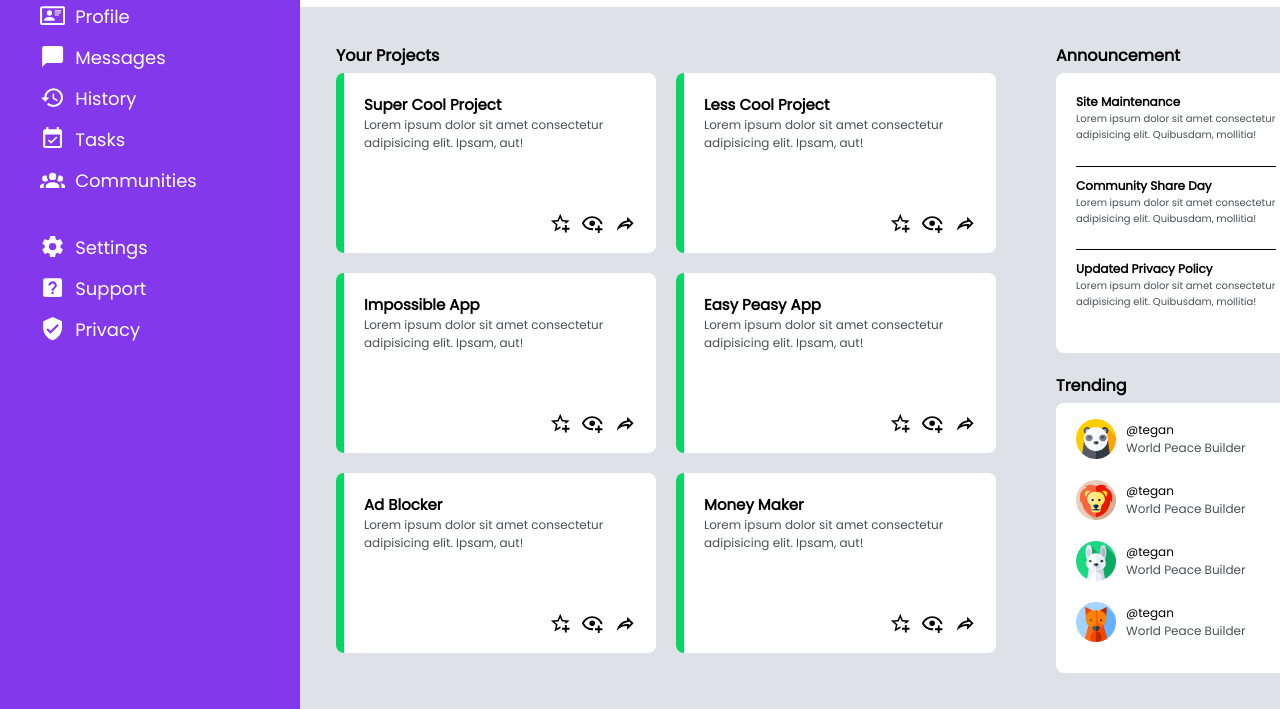
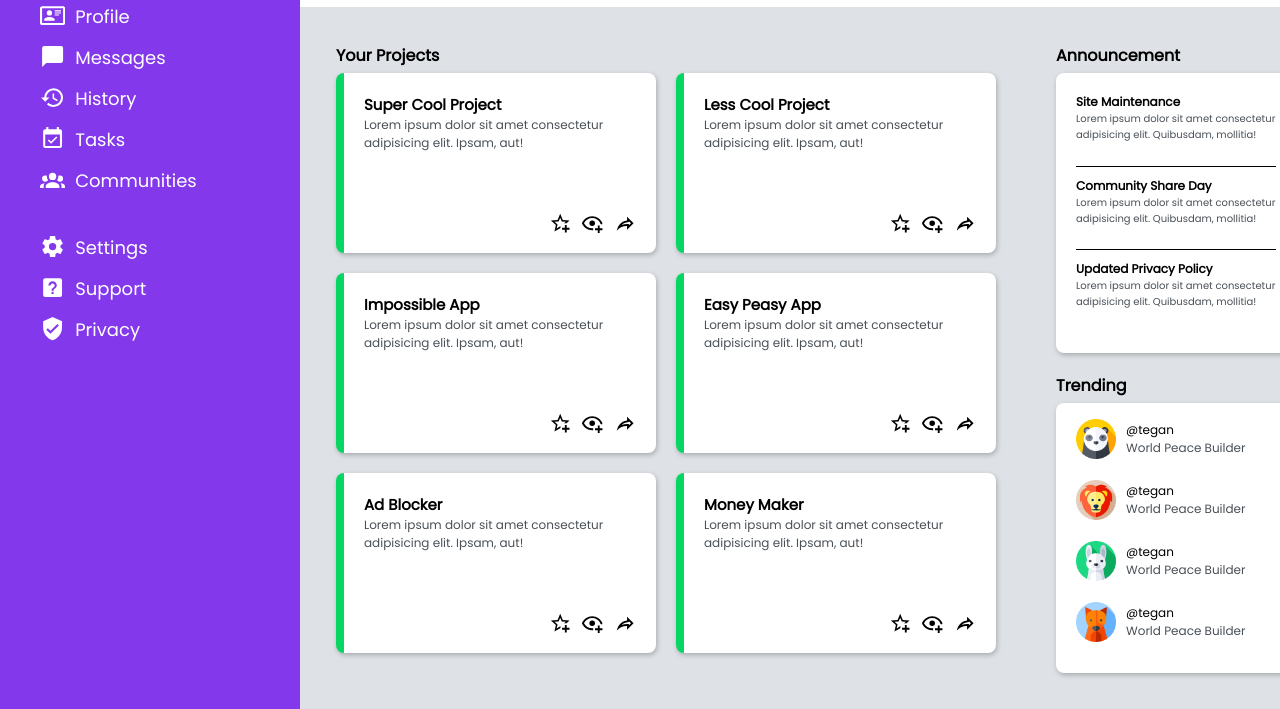
Before and after one commit to abhijeet3001/odin-admin-dashboard, a plain HTML site: page index.html in a window 1280 px wide. Shown: the part 133-842 px from the top of the page. Drawn offline with Linux system fonts and the light colour scheme.

Commit message:
Add box shadow

```diff
--- a/style.css
+++ b/style.css
@@ -129,6 +129,9 @@ body {
   grid-template-columns: repeat(2, 1fr);
   gap: 20px;
 }
+.card{
+  box-shadow: 1px 2px 5px rgba(0, 0, 0, 0.25);
+}
 .card p:nth-child(n + 2) {
   color: #495057;
 }
```
